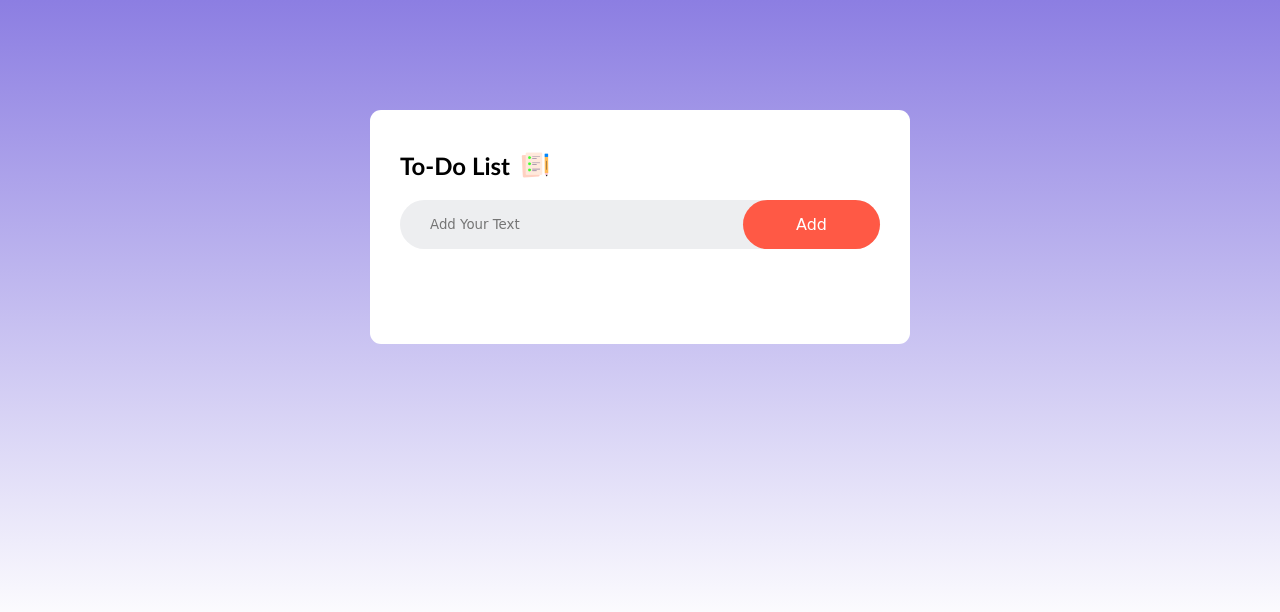
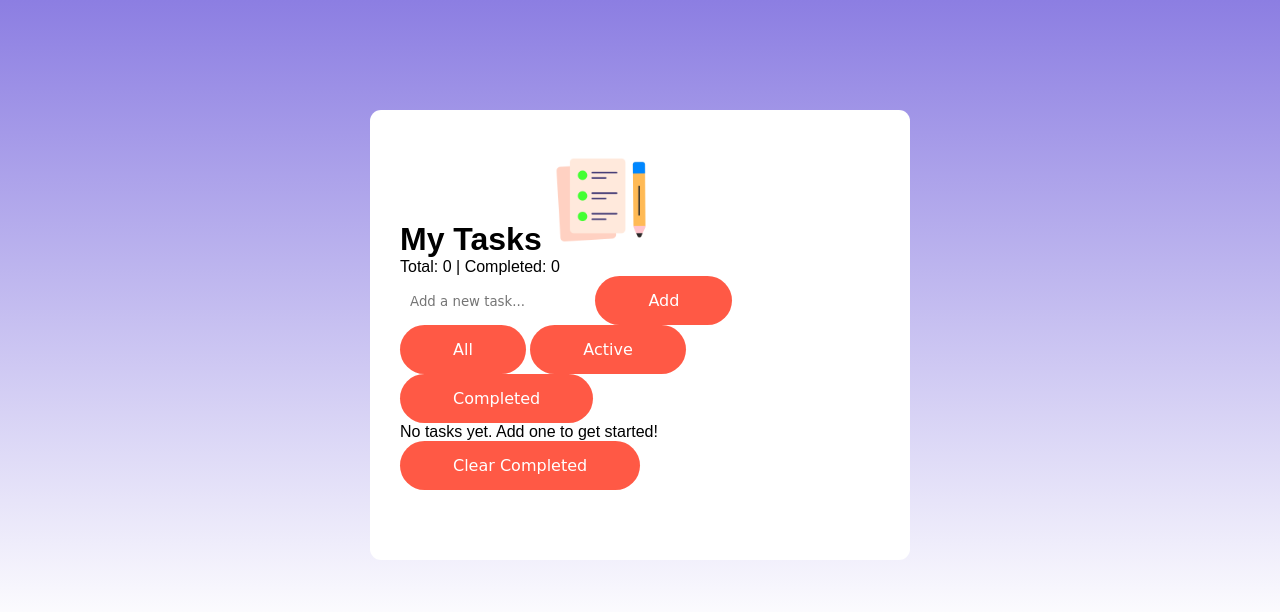
Before and after one commit to VARUNTYAGI3/TO_DO_LIST, a plain HTML site: page index.html in a window 1280 px wide. Drawn offline with Linux system fonts and the light colour scheme.

Commit message:
Revamp index.html for improved To-Do List app
Updated the HTML structure and added new elements for better task management and user interaction.

```diff
--- a/index.html
+++ b/index.html
@@ -4,27 +4,49 @@
 <head>
     <meta charset="UTF-8">
     <meta name="viewport" content="width=device-width, initial-scale=1.0">
+    <meta name="description" content="An interactive to-do list application for managing daily tasks">
+    <title>To-Do List App</title>
     <link rel="stylesheet" href="style.css">
-    <title>Document</title>
 </head>
 
 <body>
     <div class="container">
-        <div class="todo-app">
-            <h2>To-Do List <img src="images/icon.png" alt=""></h2>
-            <div class="row">
-                <input type="text" id="input-bx" placeholder="Add Your Text">
-                <button onclick="add()">Add</button>
+        <main class="todo-app">
+            <header class="app-header">
+                <h1>My Tasks <img src="images/icon.png" alt="task icon" class="app-icon"></h1>
+                <p class="task-counter">Total: <span id="task-count">0</span> | Completed: <span
+                        id="completed-count">0</span></p>
+            </header>
+
+            <section class="input-section">
+                <div class="input-group">
+                    <input type="text" id="input-bx" placeholder="Add a new task..." aria-label="New task input"
+                        autocomplete="off">
+                    <button id="add-btn" class="btn btn-add" aria-label="Add task">Add</button>
+                </div>
+                <div class="filter-buttons">
+                    <button class="filter-btn active" data-filter="all" aria-label="Show all tasks">All</button>
+                    <button class="filter-btn" data-filter="active" aria-label="Show active tasks">Active</button>
+                    <button class="filter-btn" data-filter="completed"
+                        aria-label="Show completed tasks">Completed</button>
+                </div>
+            </section>
+
+            <section class="task-section">
+                <ul id="list" class="task-list" role="list" aria-label="Task list">
+                </ul>
+                <div id="empty-state" class="empty-state">
+                    <p>No tasks yet. Add one to get started!</p>
+                </div>
+            </section>
+
+            <div class="action-buttons">
+                <button id="clear-completed" class="btn btn-secondary" aria-label="Clear completed tasks">Clear
+                    Completed</button>
             </div>
-            <div>
-                <ul id="list">
-                    <!-- <li class="checked">Task1</li>
-                    <li>Task2</li>
-                    <li>Task3</li> -->
-                </ul>
-            </div>
-        </div>
+        </main>
     </div>
+
     <script src="script.js"></script>
 </body>
 
```
